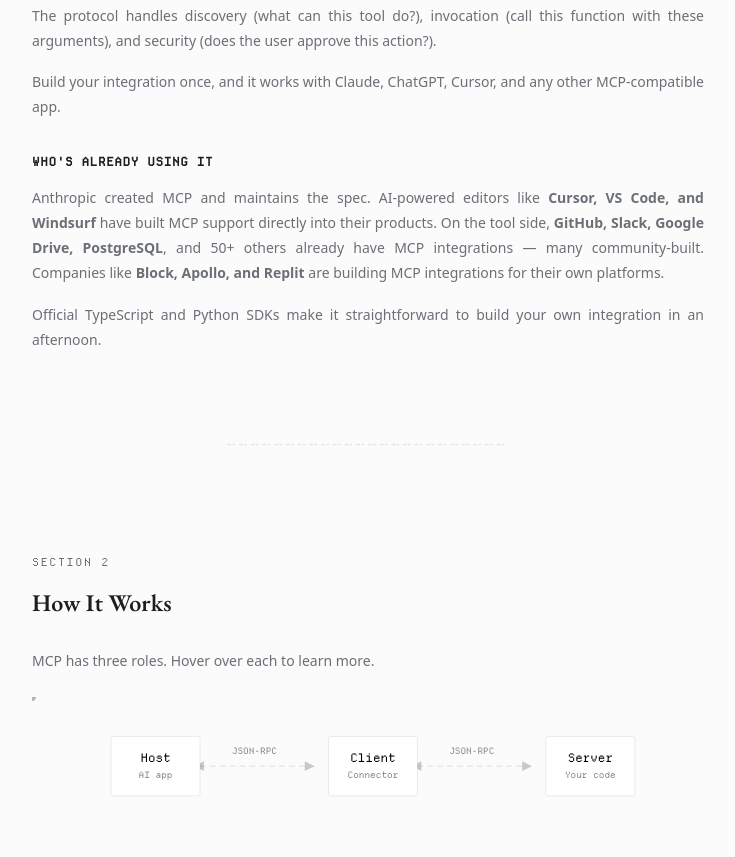
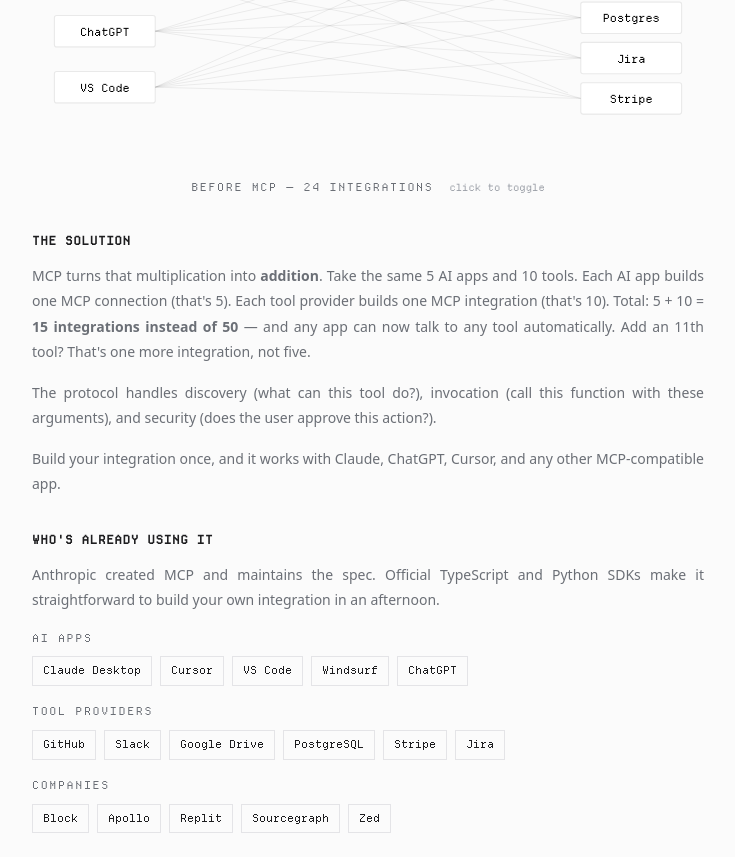
Before and after one commit to juangadm/ai-for-normies, a Next.js app: page /mcp in a window 1280 px wide. Shown: the part 1243-2100 px from the top of the page, without its empty margins (296-1031 px from the left). Built offline with nearby package versions, Linux system fonts and the light colour scheme.

Commit message:
Integrate IntegrationDiagram and AdoptionGrid into Section 1

```diff
--- a/components/mcp/WhatIsMCP.tsx
+++ b/components/mcp/WhatIsMCP.tsx
@@ -1,6 +1,8 @@
 import { SectionCard } from "@/components/layout/SectionCard";
 import { TermDefinition } from "@/components/shared/TermDefinition";
 import { CalloutBox } from "@/components/shared/CalloutBox";
+import { IntegrationDiagram } from "./diagrams/IntegrationDiagram";
+import { AdoptionGrid } from "./diagrams/AdoptionGrid";
 import { mcpGlossary } from "@/content/mcp/glossary";
 
 export function WhatIsMCP() {
@@ -61,6 +63,8 @@
         </div>
       </div>
 
+      <IntegrationDiagram />
+
       {/* The Solution */}
       <div id="the-solution" className="mb-8">
         <h3 className="mb-3 font-mono text-[12px] font-semibold uppercase tracking-wider text-ink">
@@ -93,21 +97,12 @@
         <h3 className="mb-3 font-mono text-[12px] font-semibold uppercase tracking-wider text-ink">
           Who&apos;s already using it
         </h3>
-        <div className="space-y-4 text-[14px] leading-[1.8] text-ink-light">
-          <p>
-            Anthropic created MCP and maintains the spec. AI-powered editors
-            like <strong>Cursor, VS Code, and Windsurf</strong> have built MCP
-            support directly into their products. On the tool side,{" "}
-            <strong>GitHub, Slack, Google Drive, PostgreSQL</strong>, and 50+
-            others already have MCP integrations — many community-built.
-            Companies like <strong>Block, Apollo, and Replit</strong> are
-            building MCP integrations for their own platforms.
-          </p>
-          <p>
-            Official TypeScript and Python SDKs make it straightforward to build
-            your own integration in an afternoon.
-          </p>
-        </div>
+        <p className="mb-4 text-[14px] leading-[1.8] text-ink-light">
+          Anthropic created MCP and maintains the spec. Official TypeScript and
+          Python SDKs make it straightforward to build your own integration in
+          an afternoon.
+        </p>
+        <AdoptionGrid />
       </div>
     </SectionCard>
   );
```
